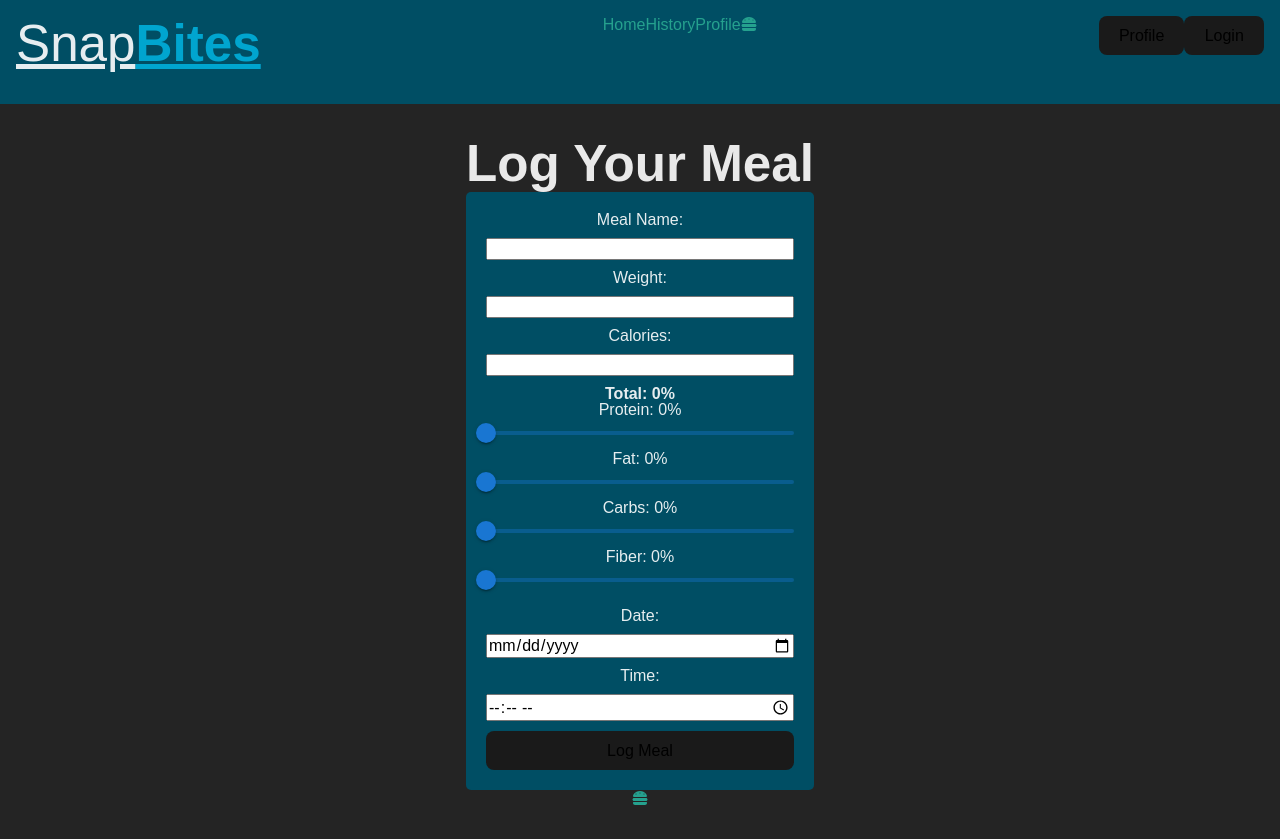
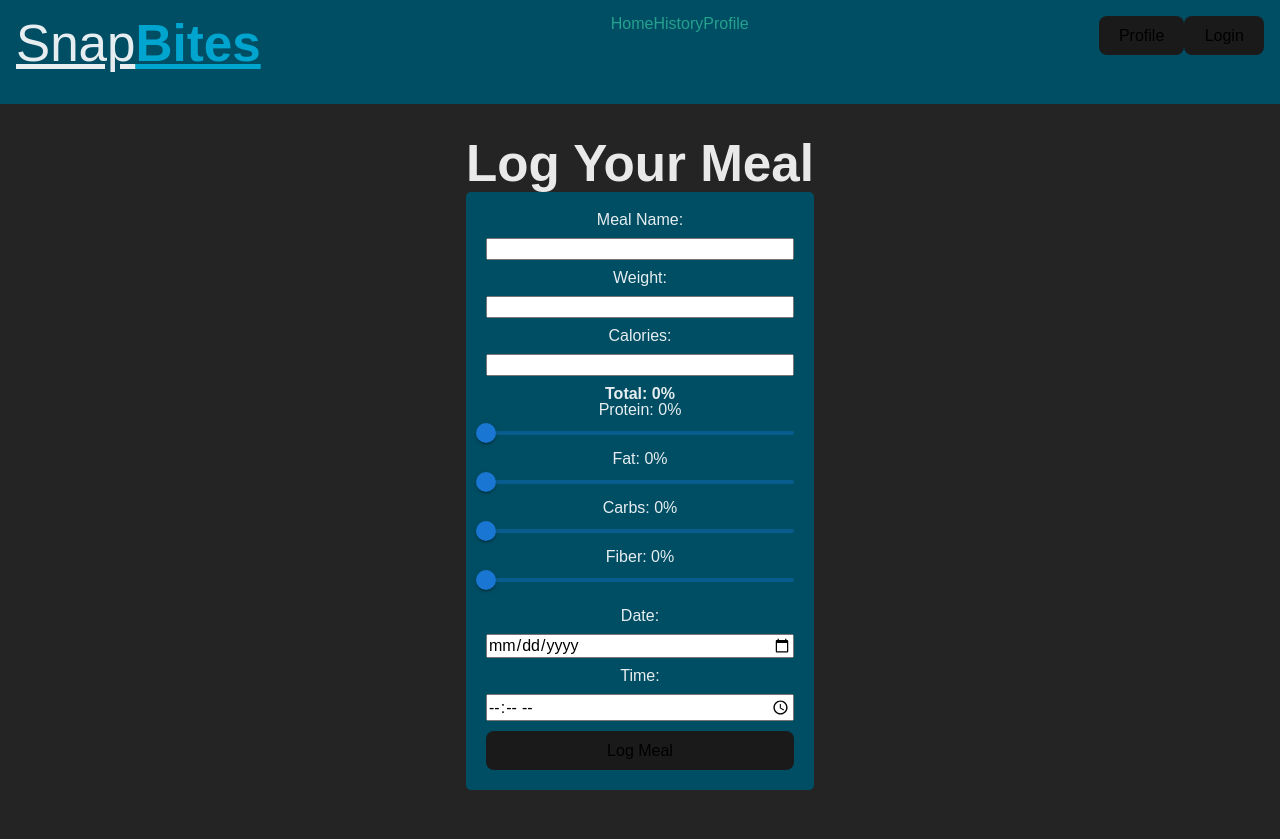
Before and after one commit to ArtOfTheNiles/SnapBites, a React (Vite) app in the folder client/: page /logmeal in a window 1280 px wide. Built offline with nearby package versions, Linux system fonts and the light colour scheme.

Commit message:
Reactive Links, more updates!

```diff
--- a/client/src/components/Header.tsx
+++ b/client/src/components/Header.tsx
@@ -26,7 +26,9 @@ export default function Header() {
         <Link to="/profile">{
           location.pathname === '/profile' ? null : ( "Profile" )
         }</Link>
-        <GoToLogMealButton />
+        {location.pathname === '/logmeal' ? null : (
+          <GoToLogMealButton />
+        )}
       </span>
       <span className="profile-container">
         <Link to="/profile" className="profile-link">{
--- a/client/src/pages/LogMeal.tsx
+++ b/client/src/pages/LogMeal.tsx
@@ -1,5 +1,4 @@
 // This is the Log Meal page, where users will log their meal information
-import GoToLogMealButton from "../components/GoToLogMealButton";
 import '../assets/styles/LogMeal.css'
 import MealChart from "../components/MealChart";
 import Header from "../components/Header";
@@ -31,7 +30,7 @@ export default function LogMeal() {
 
         <button type="submit">Log Meal</button>
       </form>
-      <GoToLogMealButton />
+
     </div>
     </>
   )
```
